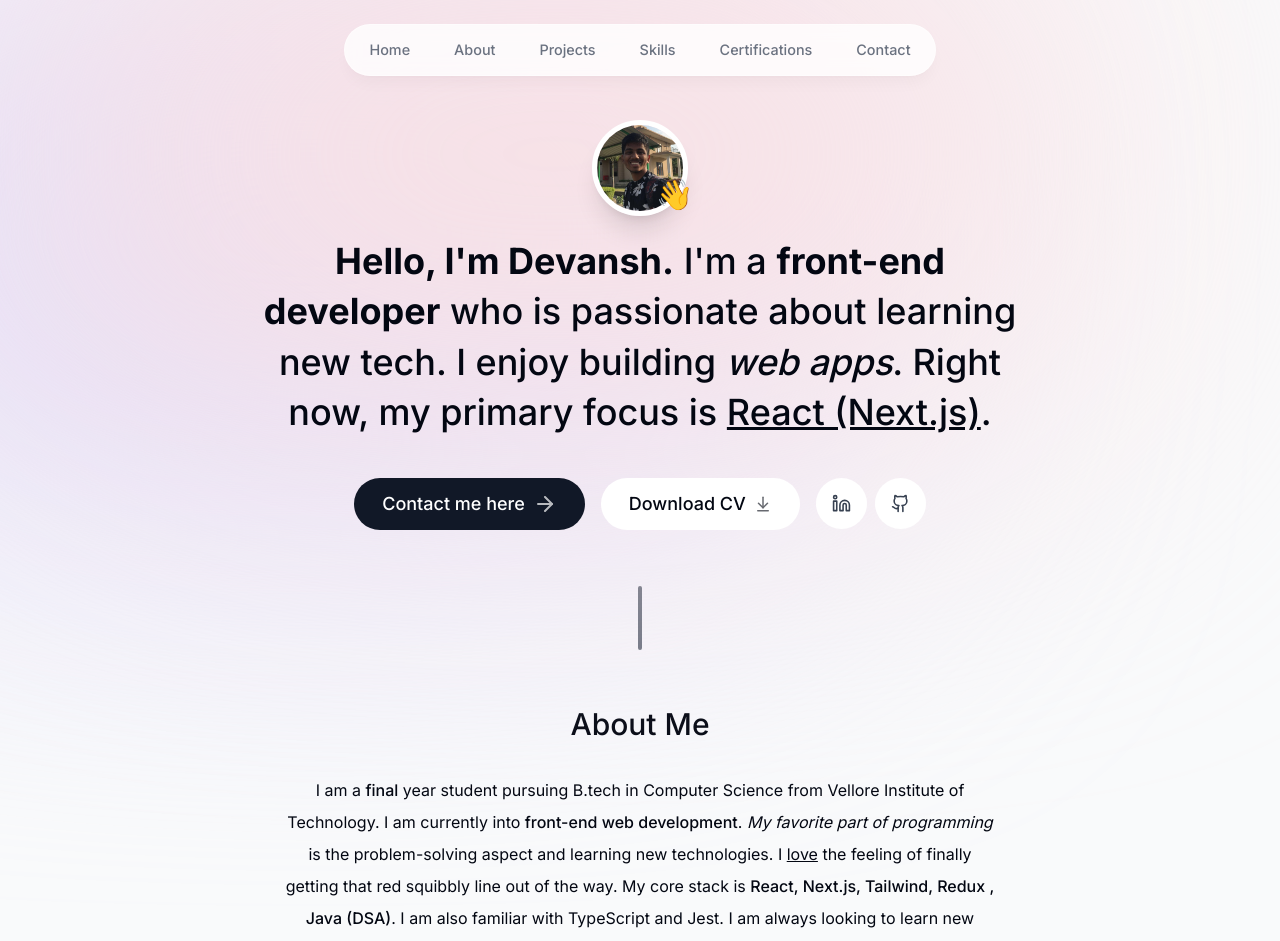
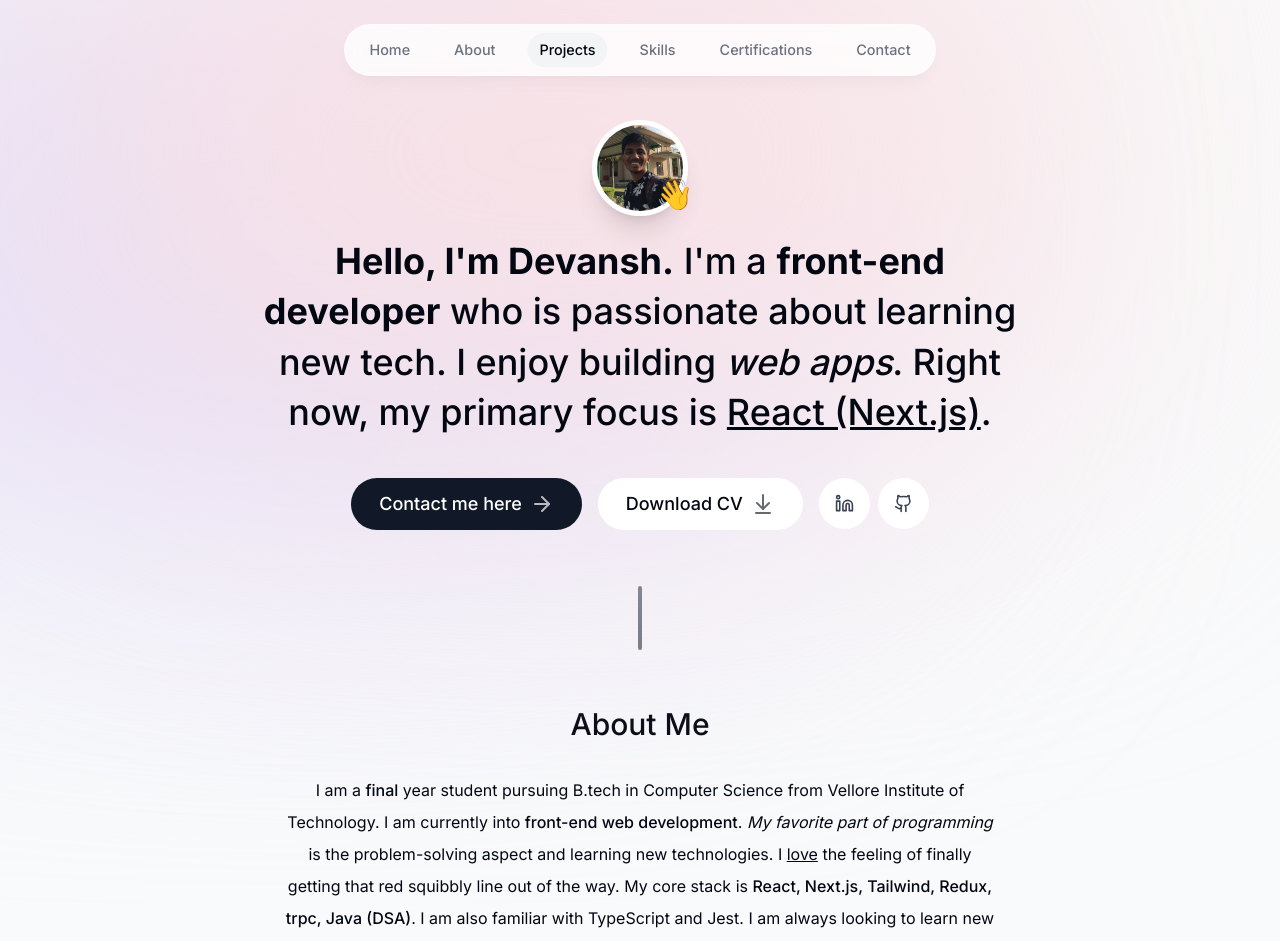
Before and after one commit to Devanshjain2110/Dev-Portfolio, a Next.js app: page / in a window 1280 px wide. Shown: the top 941 px of the page. Built offline with nearby package versions, Linux system fonts and the light colour scheme.

Commit message:
Made the header interactive with scroll plus click

```diff
--- a/app/components/about.tsx
+++ b/app/components/about.tsx
@@ -5,14 +5,15 @@
 import React from "react";
 import SectionHeading from "./sectionheading";
 import { motion } from "framer-motion";
-// import { useSectionInView } from "@/lib/hooks";
+import { useSectionInView } from "../customHooks/useSectionInView";
+
 
 export default function About() {
-//   const { ref } = useSectionInView("About");
+  const { ref } = useSectionInView("About", 0.5);
 
   return (
     <motion.section
-    //   ref={ref}
+      ref={ref}
       className="mb-28 max-w-[45rem] text-center leading-8 sm:mb-40 scroll-mt-28"
       initial={{ opacity: 0, y: 100 }}
       animate={{ opacity: 1, y: 0 }}
@@ -29,7 +30,7 @@
         feeling of finally getting that red squibbly line out of the way. My core stack
         is{" "}
         <span className="font-medium">
-          React, Next.js, Tailwind, Redux , Java (DSA)
+          React, Next.js, Tailwind, Redux, trpc, Java (DSA)
         </span>
         . I am also familiar with TypeScript and Jest. I am always looking to
         learn new technologies. I am currently looking for a{" "}
@@ -38,10 +39,10 @@
       </p>
 
       <p>
-        <span className="italic">When I'm not coding or reading docuentations</span>, I enjoy working out, reading novels, expanding my knowledge on various topics and meeting new people. I also enjoy{" "}
+        <span className="italic">When I'm not coding or reading docuentations</span>, I enjoy working out, reading novels, expanding my knowledge on various topics, liking cute cat reels on instagram and meeting new people. I also enjoy{" "}
         <span className="font-medium">learning new things</span>.In general, I am currently
         learning about {" "}
-        <span className="font-medium"> Indian politics and world affairs, </span> and keeping up with new happenings I'm also taking up jogging again, bit by bit.
+        <span className="font-medium"> world affairs and history, </span> and keeping up with new happenings. I'm also taking up jogging again, bit by bit.
       </p>
     </motion.section>
   );
--- a/app/components/header.tsx
+++ b/app/components/header.tsx
@@ -1,9 +1,14 @@
 "use client";
 import { links } from "@/lib/data";
+import { cn } from "@/lib/utils";
 import { motion } from "framer-motion";
 import Link from "next/link";
+import { useActiveSectionContext } from "../context/active-section-context";
+;
+
 
 function Header() {
+   const {activeSection, setActiveSection} =  useActiveSectionContext()
   return (
     <header className="z-[999] relative">
       <motion.div
@@ -16,17 +21,33 @@
           {links.map((link) => {
             return (
               <motion.li
-                className="h-3/4 flex items-center justify-center"
+                className="h-3/4 flex items-center justify-center relative"
                 key={link.hash}
-                initial={{ y: -100,  opacity: 0 }}
-                animate={{ y: 0,  opacity: 1 }}
+                initial={{ y: -100, opacity: 0 }}
+                animate={{ y: 0, opacity: 1 }}
               >
                 <Link
-                  className="
-                flex w-full items-center justify-center p-3 hover:text-gray-950 transition"
+                  className={cn(
+                    "flex w-full items-center justify-center p-3 hover:text-gray-950 transition",
+                    {
+                      "text-gray-950": activeSection === link.name,
+                    }
+                  )}
                   href={link.hash}
+                  onClick={() => setActiveSection(link.name)}
                 >
                   {link.name}
+
+                  {link.name === activeSection && (
+                    <motion.span className="bg-gray-100 absolute rounded-full inset-0 -z-10"
+                    layoutId="activeSection"
+                    transition={{
+                      type: "spring",
+                      stiffness: 380,
+                      damping : 30,
+                    }
+                    }></motion.span>
+                  )}
                 </Link>
               </motion.li>
             );
--- a/app/components/intro.tsx
+++ b/app/components/intro.tsx
@@ -6,11 +6,13 @@
 import Link from "next/link";
 
 
-import { ArrowRight, GithubIcon,  LinkedinIcon } from "lucide-react";
-import { LuArrowDownToLine } from "react-icons/lu";
+import { ArrowDownToLineIcon, ArrowRight, GithubIcon,  LinkedinIcon } from "lucide-react";
+import { useSectionInView } from "../customHooks/useSectionInView";
+
 function Intro() {
+  const {ref} = useSectionInView('Home', 0.5)
   return (
-    <section className="mb-28 max-w-[50rem] text-center mt-6 sm:mb-0 z-10">
+    <section id="home" ref={ref} className="mb-28 max-w-[50rem] text-center mt-6 sm:mb-0 z-10 scroll-mt-[100rem]">
       <div className="flex items-center justify-center">
         <div className="z-10 relative">
           <motion.div
@@ -74,7 +76,7 @@
           download
         >
           Download CV{" "}
-          <LuArrowDownToLine className="opacity-60 group-hover:translate-y-1 transition" />
+          <ArrowDownToLineIcon className="opacity-60 group-hover:translate-y-1 transition" />
         </a>
 
         <a
--- a/app/components/projects.tsx
+++ b/app/components/projects.tsx
@@ -1,11 +1,14 @@
+'use client'
 import React from 'react'
 import SectionHeading from './sectionheading'
 import { projectsData } from '@/lib/data'
 import Project from './project'
+import { useSectionInView } from '../customHooks/useSectionInView'
 
 function Projects() {
+  const {ref} = useSectionInView('Projects',0.5)
   return (
-    <section>
+    <section ref={ref} id="projects"  className='scroll-mt-28'>
       <SectionHeading >My Projects</SectionHeading>
       <div>
         {
--- /dev/null
+++ b/app/context/active-section-context.tsx
@@ -0,0 +1,49 @@
+'use client'
+import { SectionName } from "@/lib/types";
+import { useContext } from "react"
+
+import { createContext,  useState } from "react";
+
+type ActiveSectionContextProviderProps = {
+  children: React.ReactNode;
+};
+type ActiveSectionContextType = {
+  activeSection: SectionName;
+  setActiveSection: React.Dispatch<React.SetStateAction<SectionName>>;
+  timeOfLastClick: number;
+  setTimeOfLastClick: React.Dispatch<React.SetStateAction<number>>;
+};
+
+export const ActiveSectionContext = createContext<ActiveSectionContextType | null>(
+  null
+);
+function ActiveSectionContextProvider({
+  children,
+}: ActiveSectionContextProviderProps) {
+  const [activeSection, setActiveSection] = useState<SectionName>("Home");
+  const [timeOfLastClick, setTimeOfLastClick] = useState(0);
+  return (
+    <ActiveSectionContext.Provider
+      value={{
+        activeSection,
+        timeOfLastClick,
+        setActiveSection,
+        setTimeOfLastClick
+      }}
+    >
+      {children}
+    </ActiveSectionContext.Provider>
+  );
+}
+
+export function useActiveSectionContext(){
+  const context =useContext(ActiveSectionContext)
+   if(context===null){
+    throw new Error("useActiveSectionContext must be sued within an AcctiveSectionContextProvider")
+   }
+   return context
+}
+
+
+
+export default ActiveSectionContextProvider;
--- /dev/null
+++ b/app/customHooks/useSectionInView.ts
@@ -0,0 +1,24 @@
+
+import { SectionName } from "@/lib/types";
+import { useEffect } from "react";
+import { useInView } from "react-intersection-observer";
+import { useActiveSectionContext } from "../context/active-section-context";
+
+
+
+export function useSectionInView(sectionName: SectionName, threshold = 0.75) {
+  const { ref, inView } = useInView({
+    threshold,
+  });
+  const { setActiveSection, timeOfLastClick } = useActiveSectionContext();
+
+  useEffect(() => {
+    if (inView && Date.now() - timeOfLastClick > 1000) {
+      setActiveSection(sectionName);
+    }
+  }, [inView, setActiveSection, timeOfLastClick, sectionName]);
+
+  return {
+    ref,
+  };
+}
--- a/app/layout.tsx
+++ b/app/layout.tsx
@@ -2,6 +2,7 @@
 import type { Metadata } from "next";
 import { Inter } from "next/font/google";
 import Header from "./components/header";
+import ActiveSectionContextProvider from "./context/active-section-context";
 
 const inter = Inter({ subsets: ["latin"] });
 
@@ -17,13 +18,18 @@
   children: React.ReactNode;
 }) {
   return (
-    <html lang="en">
-      <body className={`${inter.className} bg-gray-50 text-gray-950 relative h-[5000px]`}>
+    <html lang="en" className="!scroll-smooth">
+      <body
+        className={`${inter.className} bg-gray-50 text-gray-950 relative h-[5000px]`}
+      >
         <div className="bg-[#fbe2e3] absolute top-[-6rem] right-[11rem]  h-[31.25rem] w-[31.25rem] rounded-full blur-[10rem] sm:w-[68.75rem]"></div>
         <div className="bg-[#dbd7fb] absolute -z-10 top-[-1rem] left-[-35rem]  h-[31.25rem] w-[50rem] rounded-full blur-[10rem] sm:w-[68.75rem] md:left[-33rem] lg:left-[-28rem] xl:left-[-15rem] 2xl:left-[-5rem]"></div>
-        <Header />
+        <ActiveSectionContextProvider>
+          <Header />
 
-        {children}</body>
+          {children}
+        </ActiveSectionContextProvider>
+      </body>
     </html>
   );
 }
--- a/app/page.tsx
+++ b/app/page.tsx
@@ -1,4 +1,4 @@
-import Image from 'next/image'
+
 import Intro from "./components/intro";
 import Sectiondivider from './components/sectiondivider';
 import About from './components/about';
--- a/lib/data.ts
+++ b/lib/data.ts
@@ -1,7 +1,7 @@
 import React from "react";
-import { CgWorkAlt } from "react-icons/cg";
-import { FaReact } from "react-icons/fa";
-import { LuGraduationCap } from "react-icons/lu";
+// import { CgWorkAlt } from "react-icons/cg";
+// import { FaReact } from "react-icons/fa";
+// import { LuGraduationCap } from "react-icons/lu";
 import corpcommentImg from "@/public/corpcomment.png";
 import rmtdevImg from "@/public/rmtdev.png";
 import wordanalyticsImg from "@/public/wordanalytics.png";
@@ -33,32 +33,32 @@
   },
 ] as const;
 
-export const experiencesData = [
-  {
-    title: "Graduated bootcamp",
-    location: "Miami, FL",
-    description:
-      "I graduated after 6 months of studying. I immediately found a job as a front-end developer.",
-    icon: React.createElement(LuGraduationCap),
-    date: "2019",
-  },
-  {
-    title: "Front-End Developer",
-    location: "Orlando, FL",
-    description:
-      "I worked as a front-end developer for 2 years in 1 job and 1 year in another job. I also upskilled to the full stack.",
-    icon: React.createElement(CgWorkAlt),
-    date: "2019 - 2021",
-  },
-  {
-    title: "Full-Stack Developer",
-    location: "Houston, TX",
-    description:
-      "I'm now a full-stack developer working as a freelancer. My stack includes React, Next.js, TypeScript, Tailwind, Prisma and MongoDB. I'm open to full-time opportunities.",
-    icon: React.createElement(FaReact),
-    date: "2021 - present",
-  },
-] as const;
+// export const experiencesData = [
+//   {
+//     title: "Graduated bootcamp",
+//     location: "Miami, FL",
+//     description:
+//       "I graduated after 6 months of studying. I immediately found a job as a front-end developer.",
+//     icon: React.createElement(LuGraduationCap),
+//     date: "2019",
+//   },
+//   {
+//     title: "Front-End Developer",
+//     location: "Orlando, FL",
+//     description:
+//       "I worked as a front-end developer for 2 years in 1 job and 1 year in another job. I also upskilled to the full stack.",
+//     icon: React.createElement(CgWorkAlt),
+//     date: "2019 - 2021",
+//   },
+//   {
+//     title: "Full-Stack Developer",
+//     location: "Houston, TX",
+//     description:
+//       "I'm now a full-stack developer working as a freelancer. My stack includes React, Next.js, TypeScript, Tailwind, Prisma and MongoDB. I'm open to full-time opportunities.",
+//     icon: React.createElement(FaReact),
+//     date: "2021 - present",
+//   },
+// ] as const;
 
 export const projectsData = [
   {
--- /dev/null
+++ b/lib/types.ts
@@ -0,0 +1,3 @@
+import { links } from "./data";
+
+export type SectionName = (typeof links)[number]["name"];
--- /dev/null
+++ b/lib/utils.ts
@@ -0,0 +1,8 @@
+import clsx from "clsx";
+import { ClassValue } from "clsx";
+import { twMerge } from "tailwind-merge";
+
+
+export function cn(...inputs : ClassValue[]){
+    return twMerge(clsx(inputs))
+}
--- a/package.json
+++ b/package.json
@@ -9,12 +9,14 @@
     "lint": "next lint"
   },
   "dependencies": {
+    "clsx": "^2.0.0",
     "framer-motion": "^10.16.4",
     "lucide-react": "^0.293.0",
     "next": "13.5.4",
     "react": "^18",
-    "react-dom": "^18"
-
+    "react-dom": "^18",
+    "react-intersection-observer": "^9.5.3",
+    "tailwind-merge": "^2.0.0"
   },
   "devDependencies": {
     "@types/node": "^20",
```
Also changed, not shown: 1 other file (tests, documents, lock files or other folders).
